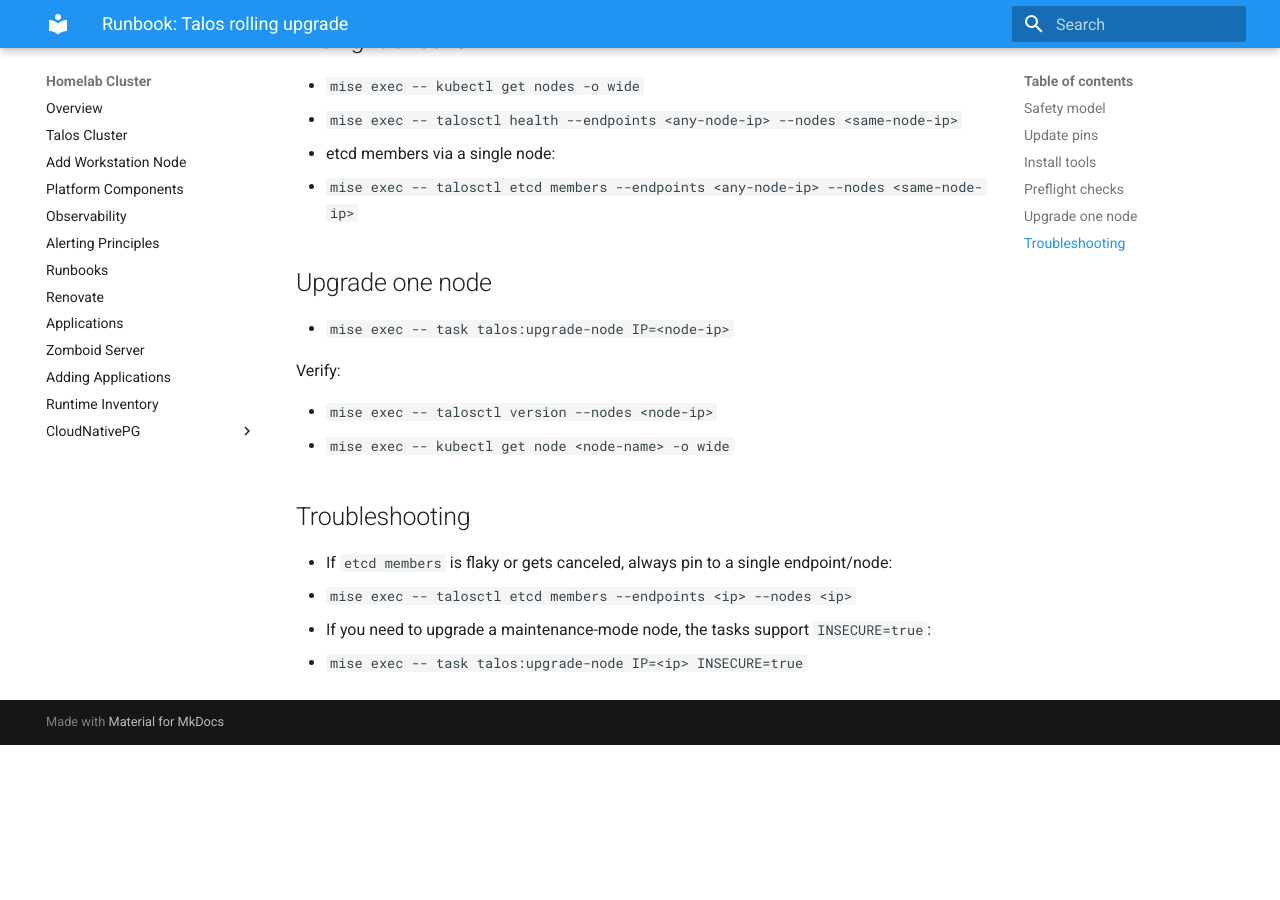
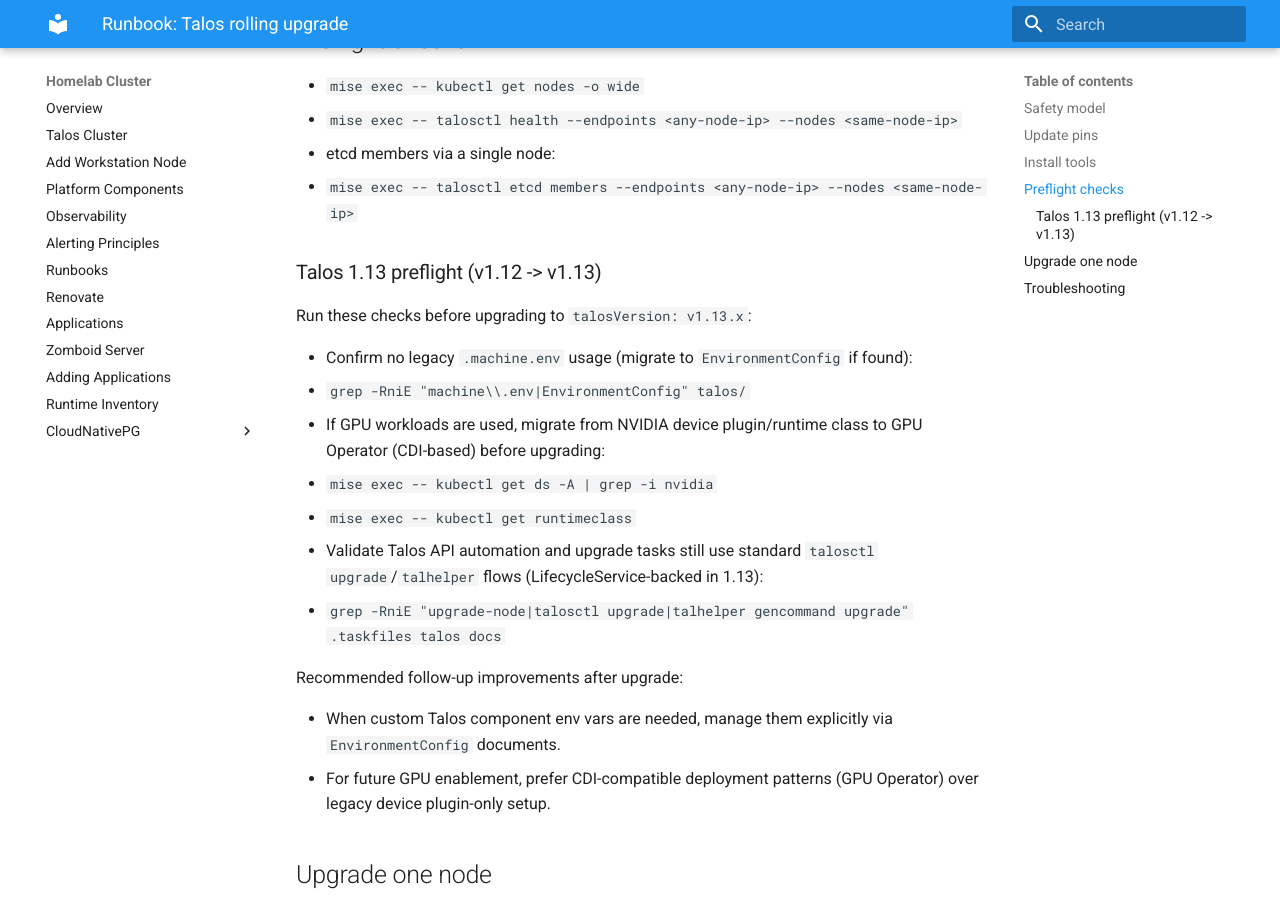
Before and after one commit to webgrip/homelab-cluster, an MkDocs documentation site: the page built from docs/techdocs/docs/runbooks/talos-rolling-upgrade.md, in a window 1280 px wide and 900 px high, scrolled down 891 px. Built offline with MkDocs 1.6.1 and Material for MkDocs 9.7.7, drawn with Linux system fonts in a browser that asks for light colours; before the commit the page ends 1636 px from its top, so only the background shows below that.

Commit message:
feat(container): update image ghcr.io/siderolabs/installer ( v1.12.4 ➔ v1.13.2 ) (#199)
* feat(container): update image ghcr.io/siderolabs/installer ( v1.12.4 ➔ v1.13.2 )

| datasource | package                      | from    | to      |
| ---------- | ---------------------------- | ------- | ------- |
| docker     | ghcr.io/siderolabs/installer | v1.12.4 | v1.13.2 |

* docs(talos): add v1.13 preflight and migration checks to upgrade runbook

Agent-Logs-Url: https://github.com/webgrip/homelab-cluster/sessions/202b1e62-2952-40d2-b363-db17363d7a62

Co-authored-by: Ryangr0 <3602480+Ryangr0@users.noreply.github.com>

---------

Co-authored-by: webgrip-renovate[bot] <260330706+webgrip-renovate[bot]@users.noreply.github.com>
Co-authored-by: copilot-swe-agent[bot] <198982749+Copilot@users.noreply.github.com>
Co-authored-by: Ryangr0 <3602480+Ryangr0@users.noreply.github.com>

```diff
--- a/docs/techdocs/docs/runbooks/talos-rolling-upgrade.md
+++ b/docs/techdocs/docs/runbooks/talos-rolling-upgrade.md
@@ -32,6 +32,23 @@ This is the detailed procedure for upgrading Talos across the cluster, one node
 - etcd members via a single node:
   - `mise exec -- talosctl etcd members --endpoints <any-node-ip> --nodes <same-node-ip>`
 
+### Talos 1.13 preflight (v1.12 -> v1.13)
+
+Run these checks before upgrading to `talosVersion: v1.13.x`:
+
+- Confirm no legacy `.machine.env` usage (migrate to `EnvironmentConfig` if found):
+  - `grep -RniE "machine\\.env|EnvironmentConfig" talos/`
+- If GPU workloads are used, migrate from NVIDIA device plugin/runtime class to GPU Operator (CDI-based) before upgrading:
+  - `mise exec -- kubectl get ds -A | grep -i nvidia`
+  - `mise exec -- kubectl get runtimeclass`
+- Validate Talos API automation and upgrade tasks still use standard `talosctl upgrade`/`talhelper` flows (LifecycleService-backed in 1.13):
+  - `grep -RniE "upgrade-node|talosctl upgrade|talhelper gencommand upgrade" .taskfiles talos docs`
+
+Recommended follow-up improvements after upgrade:
+
+- When custom Talos component env vars are needed, manage them explicitly via `EnvironmentConfig` documents.
+- For future GPU enablement, prefer CDI-compatible deployment patterns (GPU Operator) over legacy device plugin-only setup.
+
 ## Upgrade one node
 
 - `mise exec -- task talos:upgrade-node IP=<node-ip>`
```
